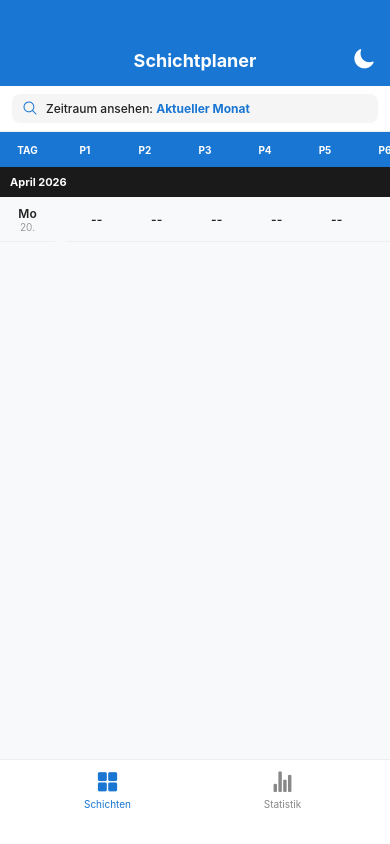
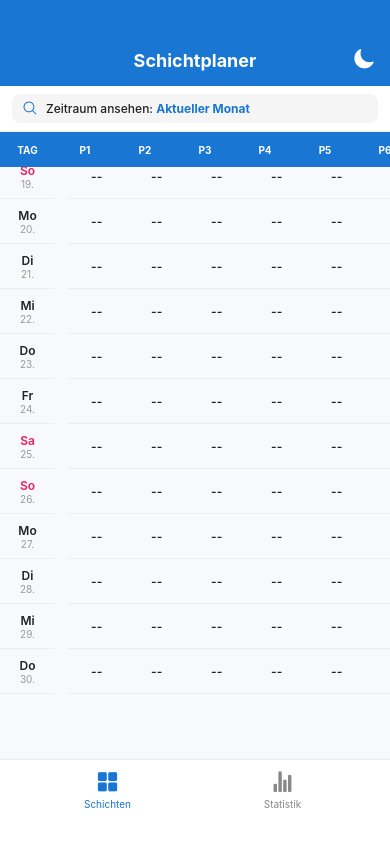
Before and after one commit to ozgur-glitch/planer-app-, a React Native app: screen / in a window 390 px wide. Built offline with nearby package versions, Linux system fonts and the light colour scheme.

Commit message:
Update App.js

```diff
--- a/App.js
+++ b/App.js
@@ -2,6 +2,32 @@ import React, { useState, useEffect, useRef, useMemo } from 'react';
 import { StyleSheet, Text, View, ScrollView, TouchableOpacity, Modal, TextInput, StatusBar, SafeAreaView, Alert, Share } from 'react-native';
 import { Ionicons } from '@expo/vector-icons';
 import AsyncStorage from '@react-native-async-storage/async-storage';
+
+// Hilfsfunktion zur Generierung des kompletten Jahres 2026 als initiale Datenbasis
+const generateYear2026 = (personKeys) => {
+  const yearData = [];
+  const startDate = new Date(2026, 0, 1); // 1. Januar 2026
+  const endDate = new Date(2026, 11, 31); // 31. Dezember 2026
+  const wochentage = ['So', 'Mo', 'Di', 'Mi', 'Do', 'Fr', 'Sa'];
+  let idCounter = 1;
+
+  for (let d = new Date(startDate); d <= endDate; d.setDate(d.getDate() + 1)) {
+    const tagStr = wochentage[d.getDay()];
+    const tag = String(d.getDate()).padStart(2, '0');
+    const monat = String(d.getMonth() + 1).padStart(2, '0');
+    const jahr = d.getFullYear();
+    const datumStr = `${tag}.${monat}.${jahr}`;
+
+    yearData.push({
+      id: String(idCounter++),
+      tag: tagStr,
+      datum: datumStr,
+      ...Object.fromEntries(personKeys.map(k => [k, '--'])),
+      ...Object.fromEntries(personKeys.map(k => [k + 'Col', 'transparent']))
+    });
+  }
+  return yearData;
+};
 
 export default function App() {
   const [activeTab, setActiveTab] = useState('Schichten');
@@ -62,9 +88,8 @@ export default function App() {
     return getHessenFeiertage(jahr)[datumStr] || null;
   };
 
-  const [shifts, setShifts] = useState([
-    { id: '1', tag: 'Mo', datum: '20.04.2026', ...Object.fromEntries(personKeys.map(k => [k, '--'])), ...Object.fromEntries(personKeys.map(k => [k+'Col', 'transparent'])) }
-  ]);
+  // Initialisiert die App mit dem kompletten Kalenderjahr 2026 statt nur einem Tag
+  const [shifts, setShifts] = useState(() => generateYear2026(Object.keys(initialNames)));
 
   const headerScrollRef = useRef(null);
   const mainVerticalScrollRef = useRef(null);
@@ -95,7 +120,10 @@ export default function App() {
       const saved = await AsyncStorage.getItem('@planer_nano_final_v5');
       if (saved) {
         const parsed = JSON.parse(saved);
-        if (parsed?.shifts) { setShifts(parsed.shifts); setRangeEndIdx(parsed.shifts.length - 1); }
+        if (parsed?.shifts && parsed.shifts.length > 0) {
+          setShifts(parsed.shifts);
+          setRangeEndIdx(parsed.shifts.length - 1);
+        }
         if (parsed?.personNames) setPersonNames(parsed.personNames);
         if (parsed?.isDarkMode !== undefined) setIsDarkMode(parsed.isDarkMode);
       }
@@ -123,7 +151,19 @@ export default function App() {
   };
 
   const jumpToCurrentMonth = () => {
-    mainVerticalScrollRef.current?.scrollTo({ y: 0, animated: false });
+    // Ermittelt die Scroll-Position des aktuellen Monats basierend auf den generierten Zeilen
+    let targetMMYYYY = selectedMonthFilter;
+    if (!targetMMYYYY) {
+      const today = new Date();
+      targetMMYYYY = `${String(today.getMonth() + 1).padStart(2, '0')}.${today.getFullYear()}`;
+    }
+
+    const targetIdx = shifts.findIndex(s => s.datum.endsWith(targetMMYYYY));
+    if (targetIdx !== -1 && mainVerticalScrollRef.current) {
+      // Ungefähre Scroll-Berechnung anhand der Zeilenhöhe (45px) plus Header-Verschiebungen
+      const estimatedY = targetIdx * 45;
+      mainVerticalScrollRef.current.scrollTo({ y: estimatedY, animated: false });
+    }
   };
 
   const handleManualDateChange = (text) => {
@@ -646,7 +686,6 @@ const styles = StyleSheet.create({
   clearFilterBtn: { paddingLeft: 10, justifyContent: 'center', alignItems: 'center' },
   monthFilterItem: { paddingVertical: 14, paddingHorizontal: 10, borderBottomWidth: 0.5, width: '100%' },
 
-  // Neue Styles für die Entwicklerkarte
   devCard: { borderWidth: 1, paddingVertical: 15, paddingHorizontal: 18, marginBottom: 30 },
   devRow: { flexDirection: 'row', alignItems: 'center', paddingVertical: 4 },
   devLabel: { fontSize: 10, fontWeight: '600', textTransform: 'uppercase', letterSpacing: 0.5, marginBottom: 2 },
```
